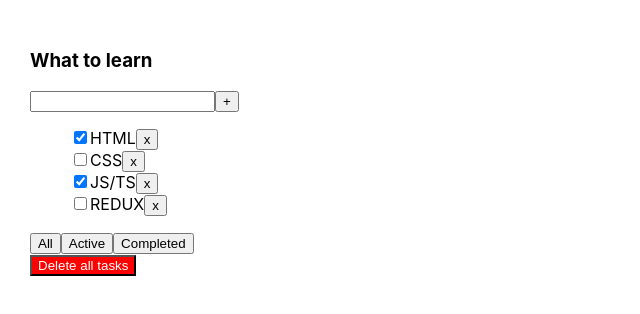
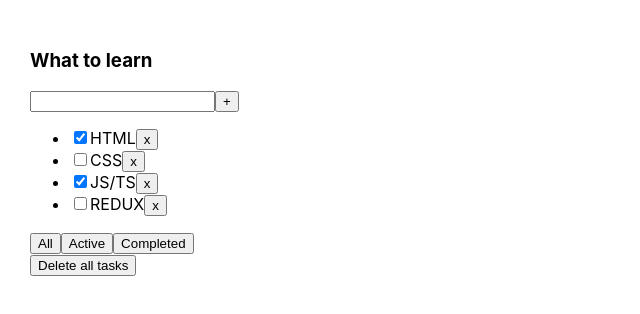
Before and after one commit to orlovaDev/todolist-01, a React (Vite) app: page / in a window 1280 px wide. Shown: the top 314 px of the page, without its empty margins (0-640 px from the left). Built offline with nearby package versions, Linux system fonts and the light colour scheme.

Commit message:
changeTaskStatus

```diff
--- a/src/App.css
+++ b/src/App.css
@@ -6,7 +6,3 @@
 .app > div {
   margin-right: 50px;
 }
-
-ul {
-  list-style-type: none;
-}
--- a/src/App.tsx
+++ b/src/App.tsx
@@ -7,7 +7,9 @@ import {v1, v4} from "uuid";
 export type FilterPropsType = 'all' | 'active' | 'completed'
 
 export const App = () => {
-  // data
+
+
+  // BLL
   const todolistTitle = "What to learn"
   const [tasks, setTasks] = useState<TaskPropsType[]>([
       {id: v1(), title: "HTML", isDone: true},
@@ -16,25 +18,10 @@ export const App = () => {
       {id: v1(), title: "REDUX", isDone: false},
     ]
   )
-  const [filter, setFilter] = useState<FilterPropsType>("all")
 
   const deleteTask = (taskId: TaskPropsType["id"]) => {
     const nextState: TaskPropsType[] = tasks.filter(t => t.id !== taskId)
     setTasks(nextState)
-  }
-  const changeFilter = (filter: FilterPropsType) => {
-    setFilter(filter)
-  }
-  let filteredTasks: TaskPropsType[] = tasks
-  if (filter === "active") {
-    filteredTasks = tasks.filter((task) => !task.isDone)
-  }
-  if (filter === "completed") {
-    filteredTasks = tasks.filter((task) => task.isDone)
-  }
-
-  const deleteAllTask = () => {
-    setTasks([])
   }
 
   const createTask = (title: string) => {
@@ -47,15 +34,38 @@ export const App = () => {
     setTasks(newTasks)
   }
 
+  const deleteAllTask = () => {
+    setTasks([])
+  }
+
+  const changeTaskStatus = (taskId: TaskPropsType["id"], isDone: TaskPropsType["isDone"]) => {
+    const nextState: TaskPropsType[] = tasks.map(t => t.id === taskId ? { ...t, isDone: isDone } : t)
+    setTasks(nextState)
+  }
+
+  //   UI
+  const [filter, setFilter] = useState<FilterPropsType>("all")
+  const changeFilter = (filter: FilterPropsType) => {
+    setFilter(filter)
+  }
+  let filteredTasks: TaskPropsType[] = tasks
+  if (filter === "active") {
+    filteredTasks = tasks.filter((task) => !task.isDone)
+  }
+  if (filter === "completed") {
+    filteredTasks = tasks.filter((task) => task.isDone)
+  }
+
   return (
     <div className="app">
       <TodolistItem
         title={todolistTitle}
         tasks={filteredTasks}
         deleteTask={deleteTask}
-        changeFilter={changeFilter}
         createTask={createTask}
         deleteAllTask={deleteAllTask}
+        changeTaskStatus={changeTaskStatus}
+        changeFilter={changeFilter}
       />
     </div>
   )
--- a/src/Button.tsx
+++ b/src/Button.tsx
@@ -1,13 +1,10 @@
-import * as React from "react";
-
 type ButtonPropsType = {
   title: string
   onClick?: () => void
-  style?: React.CSSProperties;
 }
 
-export const Button = ({title, onClick, style}: ButtonPropsType) => {
+export const Button = ({title, onClick}: ButtonPropsType) => {
   return (
-    <button style={style} onClick={onClick}>{title}</button>
+    <button onClick={onClick}>{title}</button>
   );
 };
--- a/src/TodolistItem.tsx
+++ b/src/TodolistItem.tsx
@@ -15,6 +15,7 @@ type TodolistPropsType = {
   changeFilter: (filter: FilterPropsType) => void
   createTask: (title: string) => void
   deleteAllTask: () => void
+  changeTaskStatus: (taskId: TaskPropsType["id"], isDone: TaskPropsType["isDone"]) => void
 }
 
 export const TodolistItem = ({
@@ -23,22 +24,29 @@ export const TodolistItem = ({
                                deleteTask,
                                changeFilter,
                                createTask,
-                               deleteAllTask
+                               deleteAllTask,
+                               changeTaskStatus
                              }: TodolistPropsType) => {
+
+  // const [taskInput, setTaskInput] = useState("")
+  // const [error, setError] = useState(false)
+
   const tasksList = tasks.length === 0
     ? <span>Tasks list is empty</span>
     : <ul>
-
       {
         tasks.map((task: TaskPropsType) => {
           const deleteTaskHandler = () => {
             deleteTask(task.id)
           }
+          const changeTaskStatusHandler = (e: ChangeEvent<HTMLInputElement>) => changeTaskStatus(task.id, e.currentTarget.checked)
+
           return (
             <li key={task.id}>
               <input
                 type="checkbox"
                 checked={task.isDone}
+                onChange={changeTaskStatusHandler}
               />
               <span>{task.title}</span>
               <Button
@@ -49,7 +57,9 @@ export const TodolistItem = ({
           )
         })
       }</ul>
+
   const [taskTitle, setTaskTitle] = useState('')
+
   const createTaskHandler = () => {
     createTask(taskTitle)
     setTaskTitle('')
@@ -74,9 +84,7 @@ export const TodolistItem = ({
         />
         <Button
           title={'+'}
-          onClick={() => {
-            createTaskHandler()
-          }}
+          onClick={createTaskHandler}
         />
       </div>
       {tasksList}
@@ -95,7 +103,6 @@ export const TodolistItem = ({
         />
         <br />
         <Button
-          style={{backgroundColor: 'red', color: 'white'}}
           title="Delete all tasks"
           onClick={() => deleteAllTask()}
         />
```
